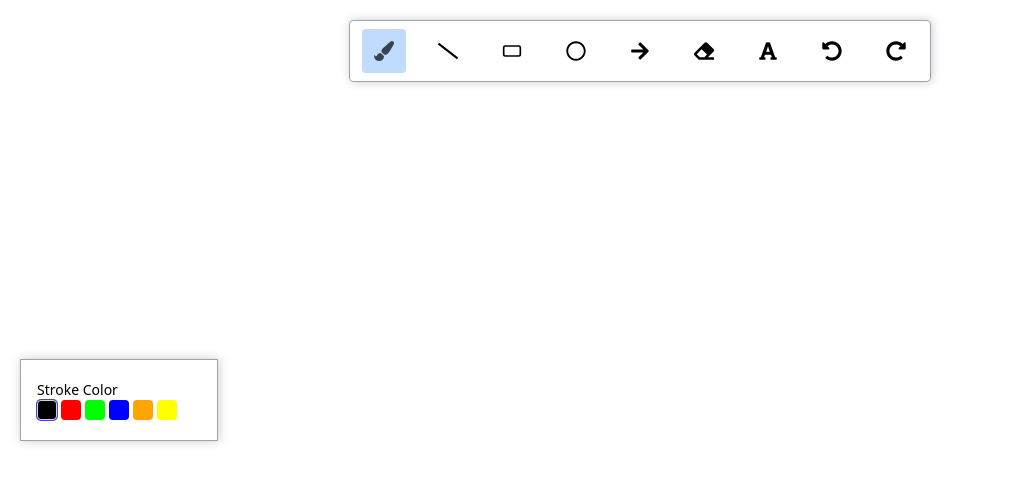
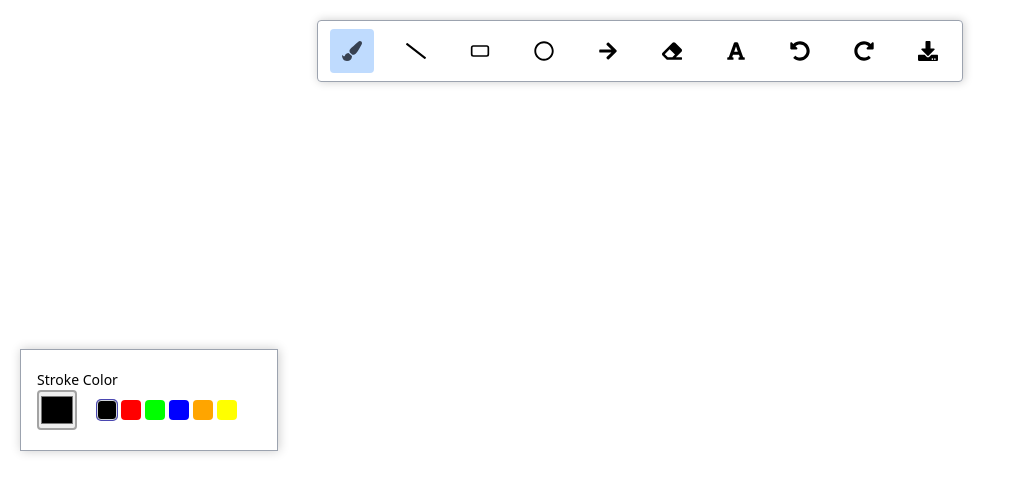
Before and after one commit to Deshdeepak1/whiteboard-app, a React (Vite) app: page / in a window 1280 px wide. Shown: the top 494 px of the page, without its empty margins (0-1013 px from the left). Built offline with nearby package versions, Linux system fonts and the light colour scheme.

Commit message:
fix undo/redo, Implement color picker, download button

```diff
--- a/src/components/Board/index.jsx
+++ b/src/components/Board/index.jsx
@@ -16,6 +16,8 @@ const Board = () => {
     boardMouseMoveHandler,
     boardMouseUpHandler,
     textAreaBlurHandler,
+    undo,
+    redo,
   } = useContext(boardContext);
 
   const { toolboxState } = useContext(toolboxContext);
@@ -26,6 +28,24 @@ const Board = () => {
     canvas.height = window.innerHeight;
   }, []);
 
+  useEffect(() => {
+    const handleKeyDown = (event) => {
+      console.log("handleKeyDown start");
+      console.log(event);
+      if (event.ctrlKey && event.key === "z") {
+        undo();
+      } else if (event.ctrlKey && event.key === "y") {
+        redo();
+      }
+      console.log("handleKeyDown end");
+    };
+    document.addEventListener("keydown", handleKeyDown);
+
+    return () => {
+      document.removeEventListener("keydown", handleKeyDown);
+    };
+  }, [undo, redo]);
+
   // Better than useEffect to avoid flickering , this updates dom synchronously
   useLayoutEffect(() => {
     const canvas = canvasRef.current;
@@ -33,7 +53,6 @@ const Board = () => {
     context.save();
 
     const roughCanvas = rough.canvas(canvas);
-    const generator = roughCanvas.generator;
 
     elements.forEach((element) => {
       switch (element.type) {
@@ -89,7 +108,7 @@ const Board = () => {
   };
   return (
     <>
-      {toolActionType == TOOL_ACTION_TYPES.WRITING && (
+      {toolActionType === TOOL_ACTION_TYPES.WRITING && (
         <textarea
           type="text"
           ref={textAreaRef}
--- a/src/components/Toolbar/index.jsx
+++ b/src/components/Toolbar/index.jsx
@@ -1,4 +1,4 @@
-import { useContext, useState } from "react";
+import { useContext } from "react";
 import classes from "./index.module.css";
 
 import cx from "classnames";
@@ -23,6 +23,15 @@ const Toolbar = () => {
   console.log("Toolbar rendered");
   const { activeToolItem, changeToolHandler, undo, redo } =
     useContext(boardContext);
+
+  const handleDownloadClick = () => {
+    const canvas = document.getElementById("canvas");
+    const data = canvas.toDataURL("image/png");
+    const anchor = document.createElement("a");
+    anchor.href = data;
+    anchor.download = "board.png";
+    anchor.click();
+  };
 
   return (
     <div className={classes.container}>
@@ -88,6 +97,9 @@ const Toolbar = () => {
       <div className={cx(classes.toolItem)} onClick={redo}>
         <FaRedoAlt />
       </div>
+      <div className={cx(classes.toolItem)} onClick={handleDownloadClick}>
+        <FaDownload />
+      </div>
     </div>
   );
 };
--- a/src/components/Toolbox/index.jsx
+++ b/src/components/Toolbox/index.jsx
@@ -28,6 +28,14 @@ const Toolbox = () => {
         <div className={classes.selectOptionContainer}>
           <div className={classes.toolboxLabel}>Stroke Color</div>
           <div className={classes.colorsContainer}>
+            <div>
+              <input
+                className={classes.colorPicker}
+                type="color"
+                value={strokeColor}
+                onChange={(e) => changeStroke(activeToolItem, e.target.value)}
+              ></input>
+            </div>
             {Object.keys(COLORS).map((k) => {
               return (
                 <div
@@ -47,6 +55,21 @@ const Toolbox = () => {
         <div className={classes.selectOptionContainer}>
           <div className={classes.toolboxLabel}>Fill Color</div>
           <div className={classes.colorsContainer}>
+            {fillColor === null ? (
+              <div
+                className={cx(classes.colorPicker, classes.noFillColorBox)}
+                onClick={() => changeFill(activeToolItem, COLORS.BLACK)}
+              ></div>
+            ) : (
+              <div>
+                <input
+                  className={classes.colorPicker}
+                  type="color"
+                  value={fillColor}
+                  onChange={(e) => changeFill(activeToolItem, e.target.value)}
+                ></input>
+              </div>
+            )}
             {Object.keys(COLORS).map((k) => {
               return (
                 <div
@@ -59,6 +82,12 @@ const Toolbox = () => {
                 ></div>
               );
             })}
+            <div
+              className={cx(classes.colorBox, classes.noFillColorBox, {
+                [classes.activeColorBox]: fillColor === null,
+              })}
+              onClick={() => changeFill(activeToolItem, null)}
+            ></div>
           </div>
         </div>
       )}
--- a/src/store/BoardProvider.jsx
+++ b/src/store/BoardProvider.jsx
@@ -1,4 +1,4 @@
-import { useContext, useReducer, useState } from "react";
+import { useCallback, useReducer } from "react";
 import { BOARD_ACTIONS, TOOL_ACTION_TYPES, TOOL_ITEMS } from "../constants";
 import boardContext from "./board-context";
 import {
@@ -79,6 +79,8 @@ const boardReducer = (state, action) => {
             elements: newElements,
           };
         }
+        default:
+          throw new Error("Tool not recognised");
       }
     }
 
@@ -241,17 +243,17 @@ const BoardProvider = ({ children }) => {
     });
   };
 
-  const boardUndoHandler = () => {
+  const boardUndoHandler = useCallback(() => {
     dispatchBoardAction({
       type: BOARD_ACTIONS.UNDO,
     });
-  };
+  }, []);
 
-  const boardRedoHandler = () => {
+  const boardRedoHandler = useCallback(() => {
     dispatchBoardAction({
       type: BOARD_ACTIONS.REDO,
     });
-  };
+  }, []);
 
   const boardContextValue = {
     activeToolItem: boardState.activeToolItem,
--- a/src/utils/element.js
+++ b/src/utils/element.js
@@ -97,12 +97,15 @@ export const createRoughElement = (
       element.text = "";
       break;
     }
+    default:
+      throw new Error("Tool not recognised");
   }
   return element;
 };
 
 export const isPointNearElement = (element, { pointX, pointY }) => {
   const { x1, y1, x2, y2, type } = element;
+  const context = document.getElementById("canvas").getContext("2d");
   switch (type) {
     case TOOL_ITEMS.LINE:
     case TOOL_ITEMS.ARROW:
@@ -112,8 +115,20 @@ export const isPointNearElement = (element, { pointX, pointY }) => {
     case TOOL_ITEMS.CIRCLE:
       return isPointCloseToRectangle(x1, y1, x2, y2, pointX, pointY);
     case TOOL_ITEMS.BRUSH:
-      const context = document.getElementById("canvas").getContext("2d");
       return context.isPointInPath(element.path, pointX, pointY);
+    case TOOL_ITEMS.TEXT:
+      context.font = `${element.size}px Caveat`;
+      const textWidth = context.measureText(element.text).width;
+      const textHeight = parseInt(element.size);
+      context.restore();
+      return isPointCloseToRectangle(
+        x1,
+        y1,
+        x1 + textWidth,
+        y1 + textHeight,
+        pointX,
+        pointY,
+      );
     default:
       throw new Error("Type not recognised");
   }
```
